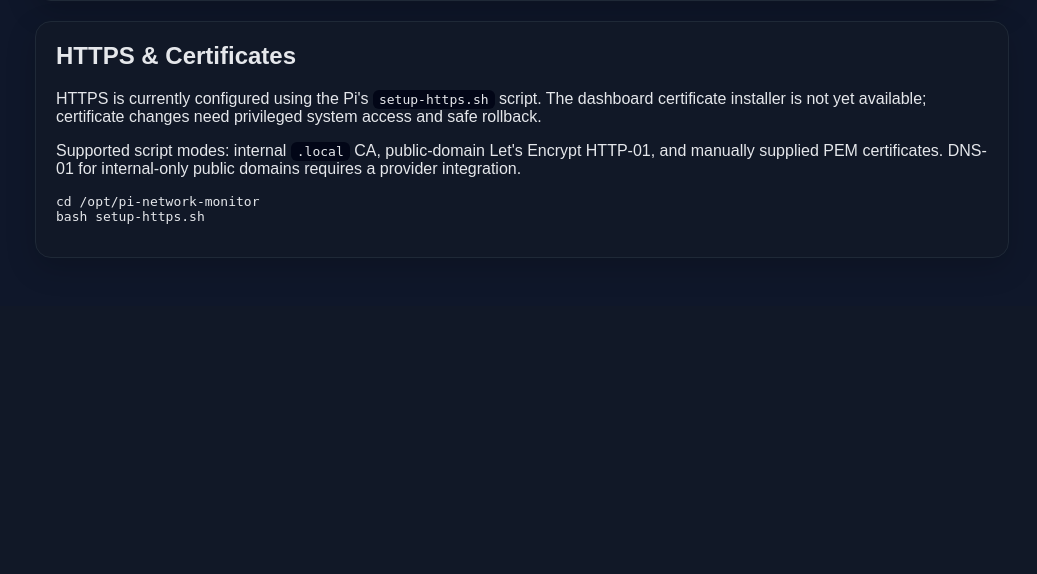
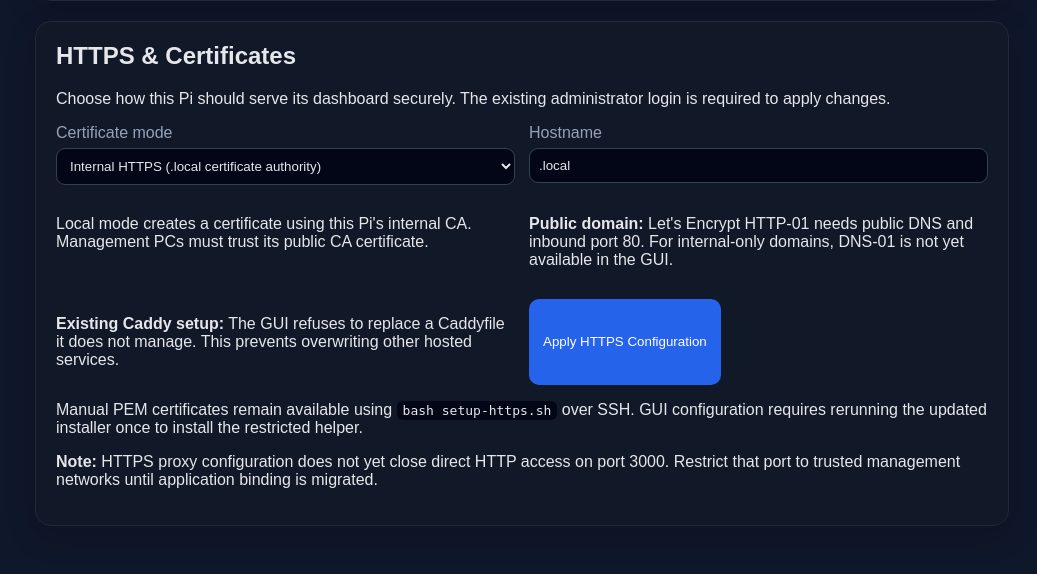
Before and after one commit to OrbITServices/pi-network-monitor, a Node server app: template views/advanced-settings.ejs in a window 1280 px wide. Shown: the part 1059-1633 px from the top of the page, without its empty margins (243-1280 px from the left). Before the commit the page ends 1317 px from the top, so only its background shows below. Run offline with Node 20, Linux system fonts and the light colour scheme; the template is opened without the code that fills it, so the values that code supplies are empty; some libraries are stand-ins or nearby versions.

Commit message:
Add GUI controls for local HTTPS and Let's Encrypt domain configuration

```diff
--- a/views/advanced-settings.ejs
+++ b/views/advanced-settings.ejs
@@ -31,11 +31,32 @@
 </section>
 <section class="panel" id="https">
   <h2>HTTPS & Certificates</h2>
-  <p>HTTPS is currently configured using the Pi's <code>setup-https.sh</code> script. The dashboard certificate installer is not yet available; certificate changes need privileged system access and safe rollback.</p>
-  <p>Supported script modes: internal <code>.local</code> CA, public-domain Let's Encrypt HTTP-01, and manually supplied PEM certificates. DNS-01 for internal-only public domains requires a provider integration.</p>
-  <pre>cd /opt/pi-network-monitor
-bash setup-https.sh</pre>
+  <p>Choose how this Pi should serve its dashboard securely. The existing administrator login is required to apply changes.</p>
+  <form method="post" action="/settings/advanced/https" class="settings-form">
+    <label>Certificate mode
+      <select name="https_mode" id="https-mode" required>
+        <option value="local">Internal HTTPS (.local certificate authority)</option>
+        <option value="public">Let's Encrypt (public domain, HTTP-01)</option>
+      </select>
+    </label>
+    <label>Hostname<input name="https_hostname" id="https-hostname" required placeholder="pi-monitor2.local" value="<%= require('os').hostname() %>.local"></label>
+    <p class="description" id="https-help">Local mode creates a certificate using this Pi's internal CA. Management PCs must trust its public CA certificate.</p>
+    <p class="description"><strong>Public domain:</strong> Let's Encrypt HTTP-01 needs public DNS and inbound port 80. For internal-only domains, DNS-01 is not yet available in the GUI.</p>
+    <p class="description"><strong>Existing Caddy setup:</strong> The GUI refuses to replace a Caddyfile it does not manage. This prevents overwriting other hosted services.</p>
+    <button class="button" type="submit" onclick="return confirm('Apply HTTPS configuration to this Pi? Ensure you can still access it via SSH.')">Apply HTTPS Configuration</button>
+  </form>
+  <p class="description">Manual PEM certificates remain available using <code>bash setup-https.sh</code> over SSH. GUI configuration requires rerunning the updated installer once to install the restricted helper.</p>
+  <p class="description"><strong>Note:</strong> HTTPS proxy configuration does not yet close direct HTTP access on port 3000. Restrict that port to trusted management networks until application binding is migrated.</p>
 </section>
+<script>
+(function(){
+  const mode=document.getElementById('https-mode'),host=document.getElementById('https-hostname'),help=document.getElementById('https-help');
+  mode.addEventListener('change',()=>{
+    if(mode.value==='public'){host.value='';host.placeholder='monitor.example.com';help.textContent='Public domain mode uses Let’s Encrypt HTTP-01. Public DNS and inbound port 80 are required.';}
+    else{host.value=<%- JSON.stringify(require('os').hostname()+'.local') %>;host.placeholder='pi-monitor2.local';help.textContent='Internal CA certificate. Trust the Pi’s public root CA on management PCs.';}
+  });
+})();
+</script>
 <style>
 .advanced-intro{display:flex;justify-content:space-between;align-items:center;gap:1rem;margin:0 0 1.5rem;flex-wrap:wrap}.advanced-intro h2{margin:0 0 .35rem}.advanced-intro p{margin:0;color:#64748b}.advanced-lock{background:#eaf4ff;color:#1253a1;border-radius:99px;padding:.55rem .9rem;font-size:.85rem;font-weight:700}.advanced-grid{display:grid;grid-template-columns:repeat(auto-fit,minmax(220px,1fr));gap:1rem;margin:0 0 1.5rem}.advanced-tile{display:flex;flex-direction:column;gap:.65rem;padding:1.3rem;border:1px solid #dce4ef;border-radius:14px;background:#fff;text-decoration:none;color:#172b4d;box-shadow:0 5px 18px #14233c0a;transition:transform .15s,border-color .15s}.advanced-tile:hover{transform:translateY(-2px);border-color:#3885d4}.advanced-tile span{color:#65758b;font-size:.9rem;line-height:1.5}.advanced-tile strong{font-size:1.05rem}#network,#https{scroll-margin-top:20px}
 </style>
```
